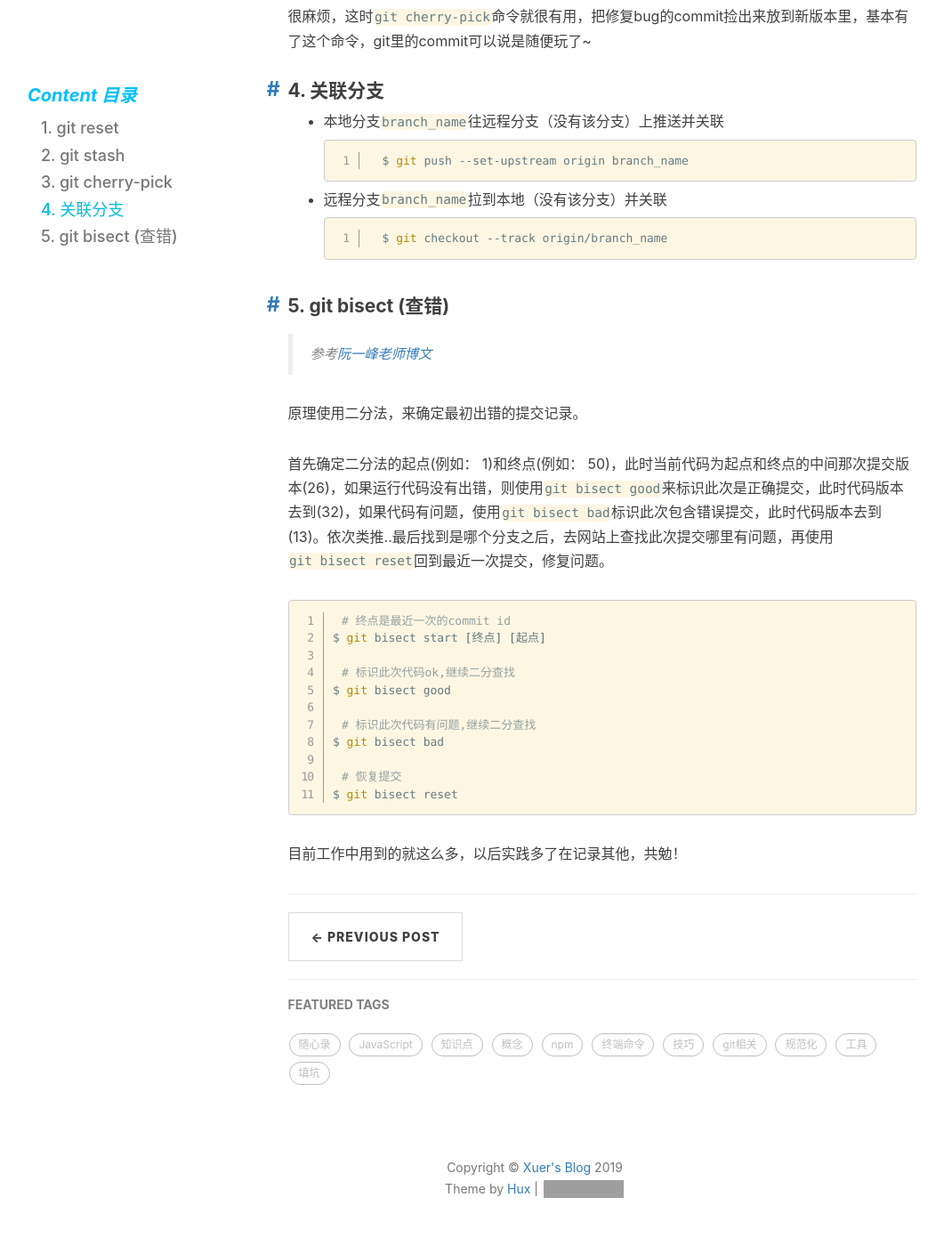
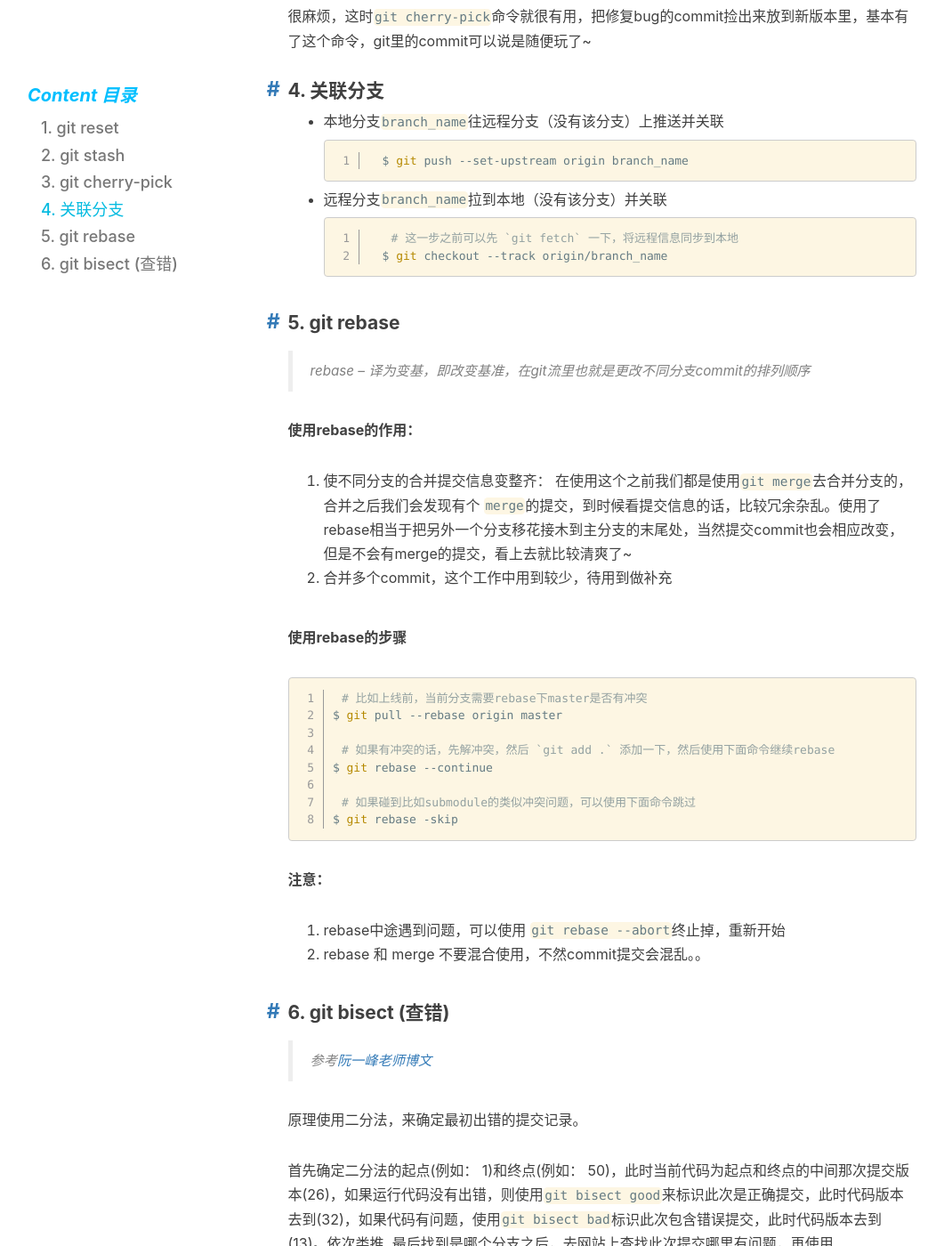
Before and after one commit to liuxingyu521/blog, a Jekyll site: the page built from _posts/2018-03-28-git-2.md, in a window 1280 px wide and 1400 px high, scrolled down 1917 px. Shown: the whole window at 89% size, without its empty margins (39-1100 px from the left). Built offline with Jekyll 4.4.1, drawn with Linux system fonts in a browser that asks for light colours; comment, search, counter and statistics services are not loaded; grey boxes are pictures that could not be loaded.

Commit message:
:sparkles: (post) git 增加 rebase 命令

````diff
--- a/_posts/2018-03-28-git-2.md
+++ b/_posts/2018-03-28-git-2.md
@@ -76,10 +76,35 @@ $ git cherry-pick commit-id
 * 远程分支`branch_name`拉到本地（没有该分支）并关联
 
     ```shell
+    # 这一步之前可以先 `git fetch` 一下，将远程信息同步到本地
     $ git checkout --track origin/branch_name
     ```
 
-#### 5. git bisect (查错)
+#### 5. git rebase
+
+> rebase -- 译为变基，即改变基准，在git流里也就是更改不同分支commit的排列顺序
+
+**使用rebase的作用：**
+1. 使不同分支的合并提交信息变整齐： 在使用这个之前我们都是使用`git merge`去合并分支的，合并之后我们会发现有个 `merge`的提交，到时候看提交信息的话，比较冗余杂乱。使用了rebase相当于把另外一个分支移花接木到主分支的末尾处，当然提交commit也会相应改变，但是不会有merge的提交，看上去就比较清爽了~
+2. 合并多个commit，这个工作中用到较少，待用到做补充
+
+**使用rebase的步骤**
+```shell
+# 比如上线前，当前分支需要rebase下master是否有冲突
+$ git pull --rebase origin master
+
+# 如果有冲突的话，先解冲突，然后 `git add .` 添加一下，然后使用下面命令继续rebase
+$ git rebase --continue
+
+# 如果碰到比如submodule的类似冲突问题，可以使用下面命令跳过
+$ git rebase -skip
+```
+
+**注意：**
+1. rebase中途遇到问题，可以使用 `git rebase --abort`终止掉，重新开始
+2. rebase 和 merge 不要混合使用，不然commit提交会混乱。。
+
+#### 6. git bisect (查错)
 
 > 参考[阮一峰老师博文](http://www.ruanyifeng.com/blog/2018/12/git-bisect.html)
 
````
